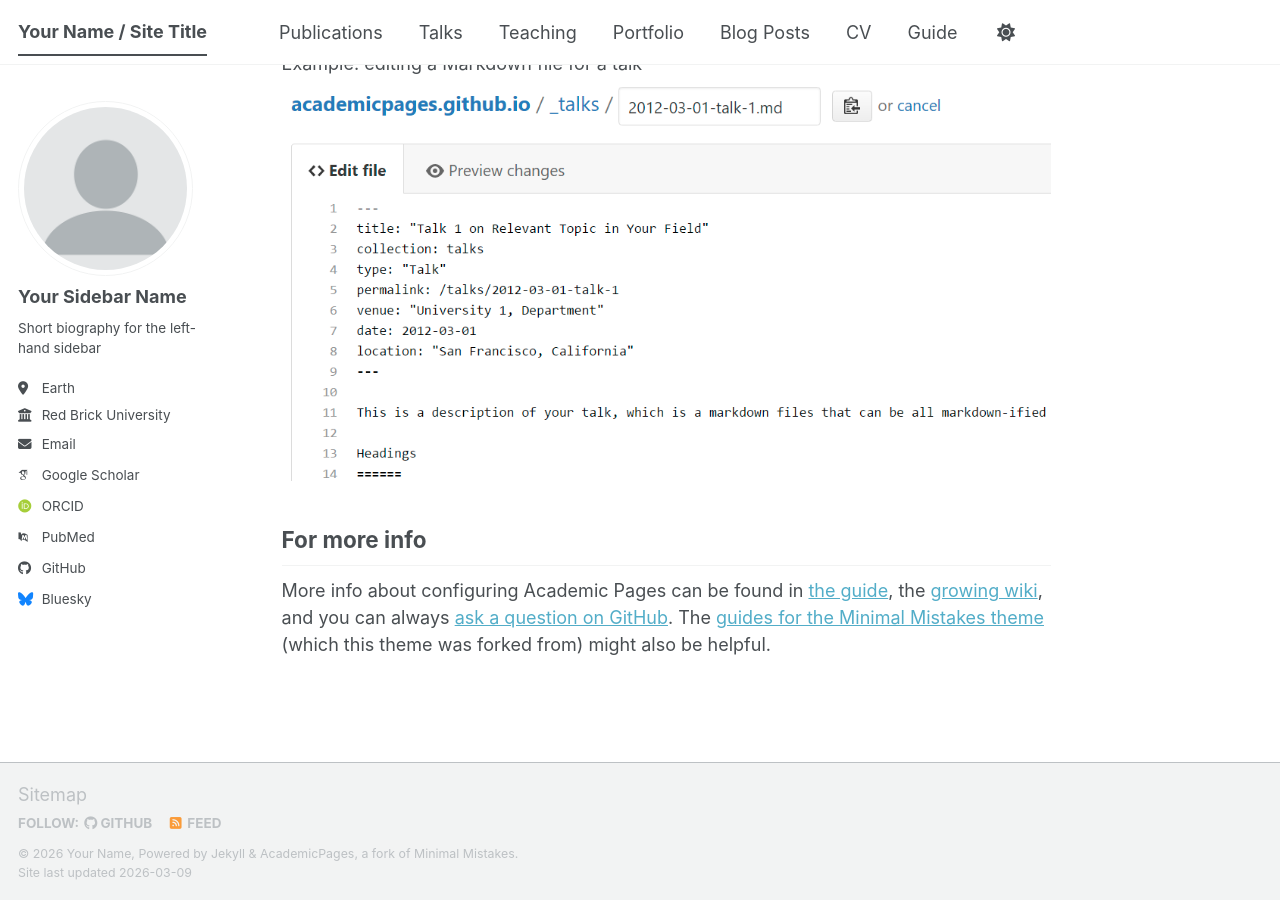
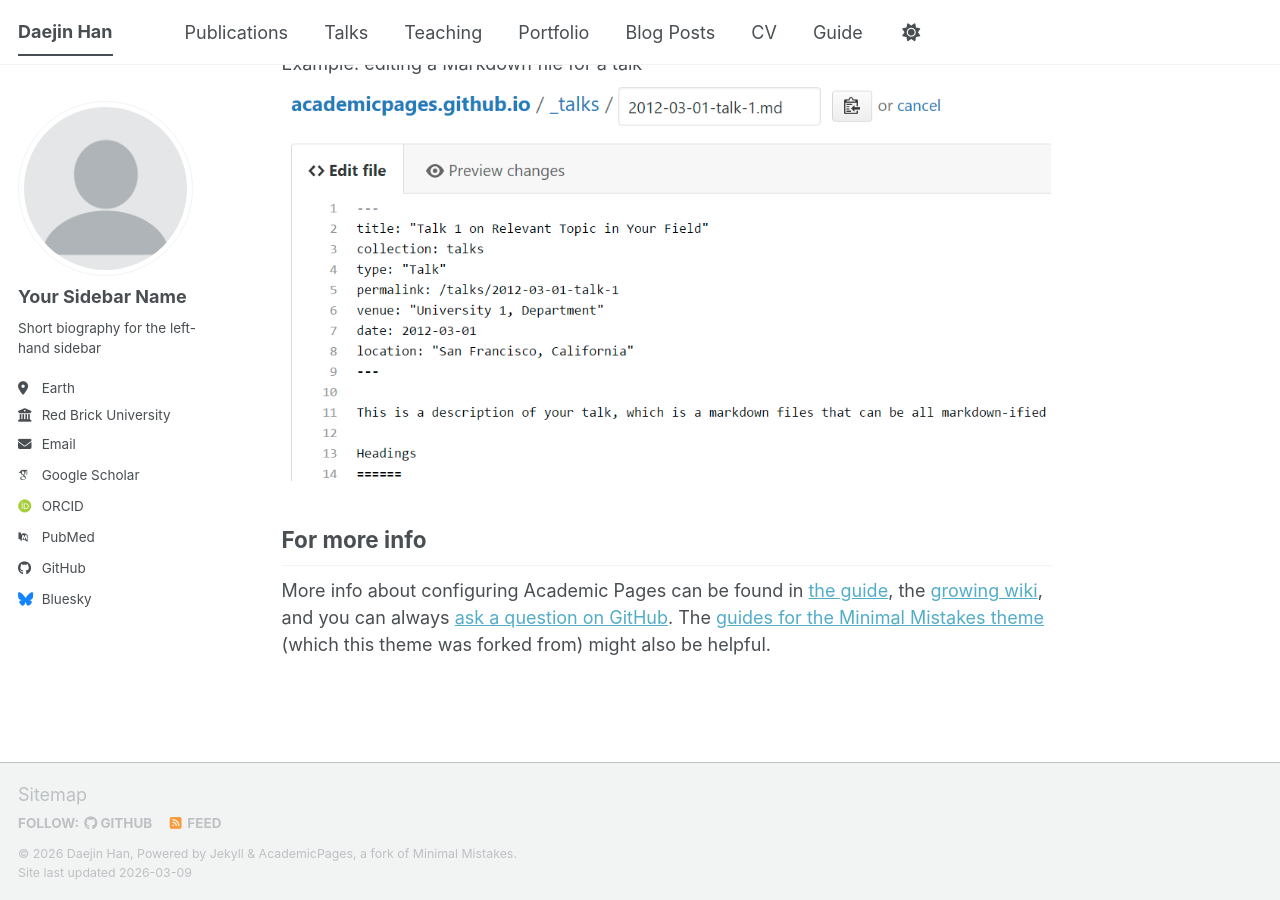
Before and after one commit to DaejinHan/DaejinHan.github.io, a Jekyll site: the page built from _pages/about.md, in a window 1280 px wide and 900 px high, scrolled down 2720 px. Built offline with Jekyll 4.4.1, drawn with Linux system fonts in a browser that asks for light colours; some web fonts are replaced; a script bundle is joined from its source files by our own code; library files that are not in the unit come from our copies.

Commit message:
Update _config.yml

```diff
--- a/_config.yml
+++ b/_config.yml
@@ -9,11 +9,11 @@
 # Basic Site Settings
 locale                   : "en-US"
 site_theme               : "default" # The available themes options are "default", "air", "sunrise", "mint", "dirt" and "contrast"
-title                    : "Your Name / Site Title"
+title                    : "Daejin Han"
 title_separator          : "-"
-name                     : &name "Your Name"
-description              : &description "Your Name's academic portfolio"   # Update this with a general description of your site, this is the default if not overridden by a page
-url                      : https://academicpages.github.io # The base hostname & protocol for your site e.g. "https://[your GitHub username].github.io",
+name                     : &name "Daejin Han"
+description              : &description "Daejin Han's academic portfolio"   # Update this with a general description of your site, this is the default if not overridden by a page
+url                      : https://DaejinHan.github.io # The base hostname & protocol for your site e.g. "https://[your GitHub username].github.io",
                                                            # or if you already have some other page hosted on Github then use "https://[your GitHub username].github.io/[Your Repo Name]"
 baseurl                  : "" # the subpath of your site, e.g. "/blog"
 repository               : "academicpages/academicpages.github.io"
```
